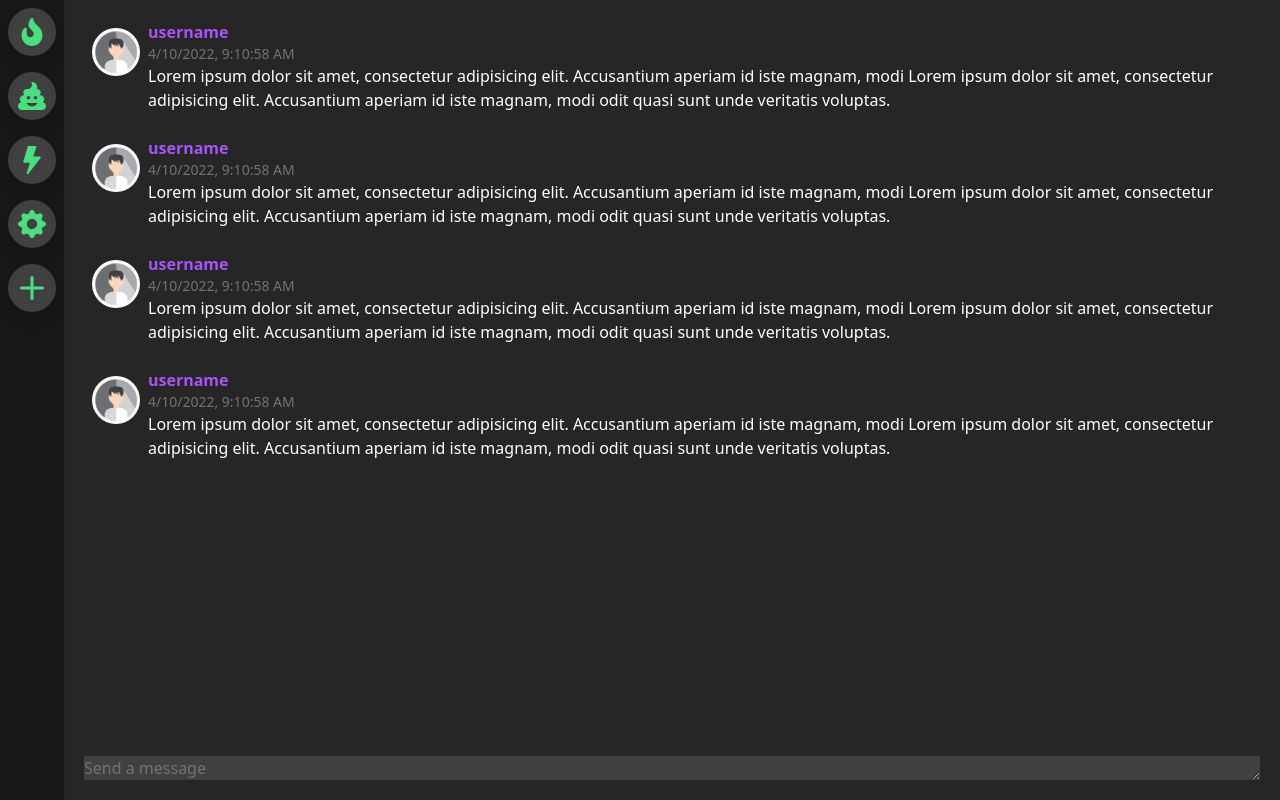
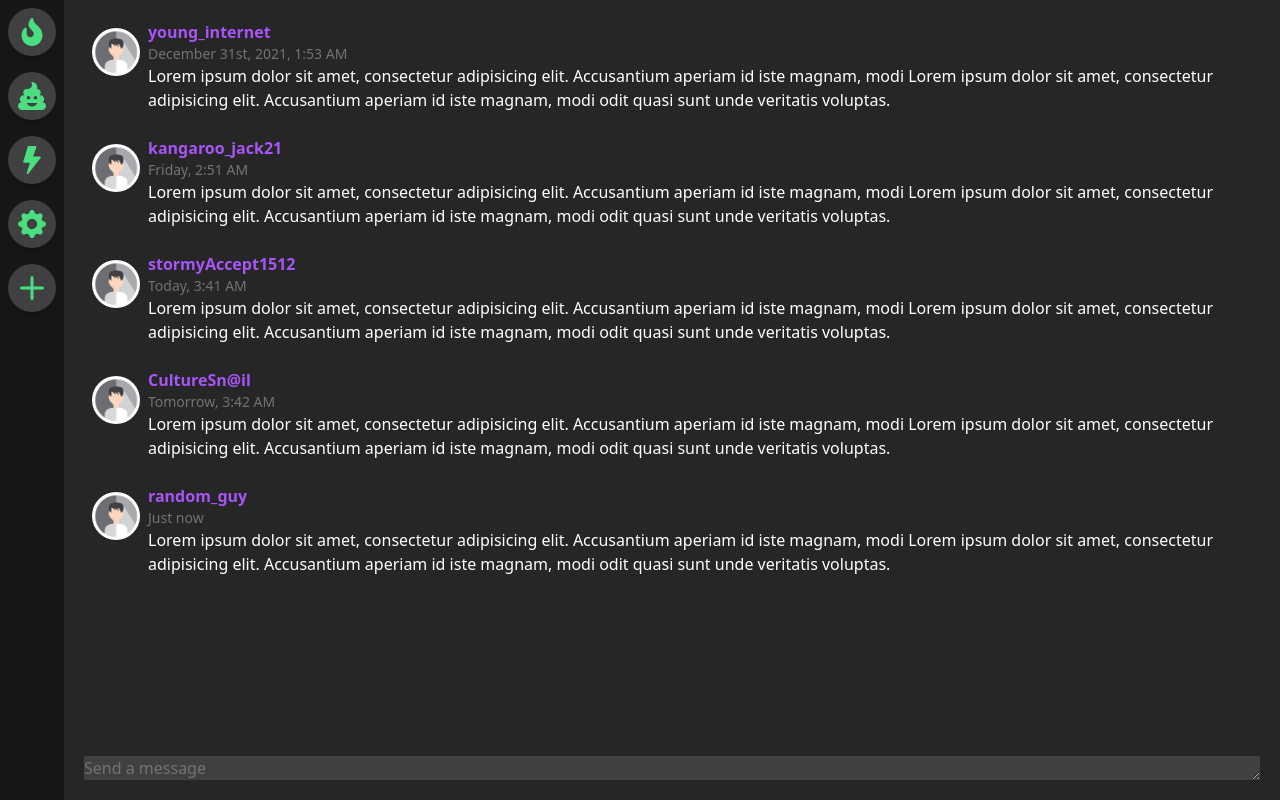
Before and after one commit to devanskeem/tailwindcss-discord-clone, a React (Create React App) app: page / in a window 1280 px wide. Built offline with nearby package versions, Linux system fonts and the light colour scheme.

Commit message:
added function to make pretty timestamps

```diff
--- a/package.json
+++ b/package.json
@@ -6,6 +6,7 @@
     "@testing-library/jest-dom": "^5.16.4",
     "@testing-library/react": "^12.1.4",
     "@testing-library/user-event": "^13.5.0",
+    "dateformat": "^5.0.3",
     "react": "^18.0.0",
     "react-dom": "^18.0.0",
     "react-icons": "^4.3.1",
--- a/src/components/Dashboard.js
+++ b/src/components/Dashboard.js
@@ -1,4 +1,34 @@
 import image from '../resources/img.jpeg'
+import dateFormat from "dateformat";
+const now = new Date()
+const lastYear = "2021-12-31T01:53:25.739Z";
+const yesterday = "2022-04-10T03:41:25.739Z";
+const lastWeek = "2022-04-08T02:51:25.739Z";
+const aMinuteAgo = "2022-04-11T03:42:29.537Z";
+const formatDate = (date) => {
+    //returns just now or the minutes since if date is less than an hour from now else Today @ h:MM TT
+    if (dateFormat(date, "DDDD") === "Today") {
+        const diff = dateFormat(now, "HMM") - dateFormat(date, "HMM");
+        if (diff < 1) return 'Just now'
+        if (diff < 40) return diff + " minutes ago"
+        if (diff < 100) return diff - 40 + " minutes ago"
+        else return dateFormat(date, "DDDD, h:MM TT")
+    }
+
+    //if within 4 days don't add number date or month
+    const MILLI_IN_DAY = 86400000
+    if (((Date.parse(now) - Date.parse(date)) / MILLI_IN_DAY) < 4){
+        return dateFormat(date, "DDDD, h:MM TT")
+    }
+
+    //if same year don't add day or year
+    if (dateFormat(date, 'yyyy') === dateFormat(now, 'yyyy')) return dateFormat(date, "DDDD, mmmm dS, h:MM TT")
+
+    //if different year don't add day
+    return dateFormat(date, "mmmm dS, yyyy, h:MM TT");
+}
+
+
 
 const Dashboard = () => {
     return(
@@ -13,10 +43,11 @@ const MessageBoard = ({text}) => {
 
             <div className="flex flex-col align-middle justify-between bg-gray-800 w-full h-screen shadow">
                 <div className='flex flex-wrap m-2'>
-                    <Message/>
-                    <Message/>
-                    <Message/>
-                    <Message/>
+                    <Message time={lastYear} user="young_internet"/>
+                    <Message time={lastWeek} user="kangaroo_jack21"/>
+                    <Message time={yesterday} user="stormyAccept1512"/>
+                    <Message time={aMinuteAgo} user="CultureSn@il"/>
+                    <Message time={now} user="random_guy"/>
                 </div>
                 <div className='flex flex-wrap justify-center m-5'>
                     <TextBox/>
@@ -25,9 +56,6 @@ const MessageBoard = ({text}) => {
 
     )
 }
-
-const date = new Date();
-const now = date.toLocaleString()
 
 const Message = ({   time = now,
                      img = image,
@@ -43,7 +71,7 @@ const Message = ({   time = now,
                         {user}
                     </div>
                     <div className='text-gray-500 text-sm '>
-                        {time}
+                        {formatDate(time)}
                     </div>
                     <div className='font-normal'>
                         {message}
```
Also changed, not shown: 1 other file (tests, documents, lock files or other folders).
